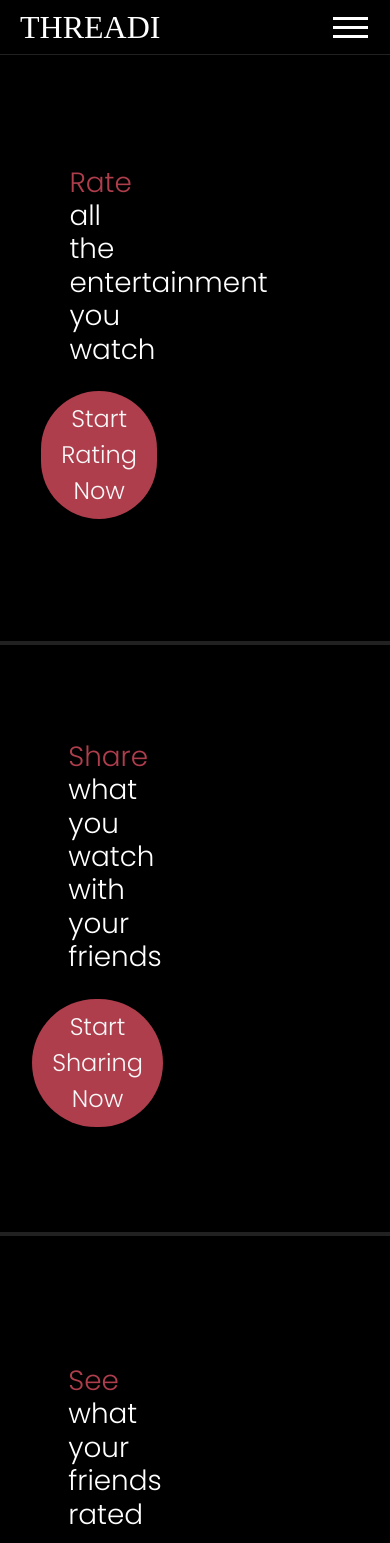
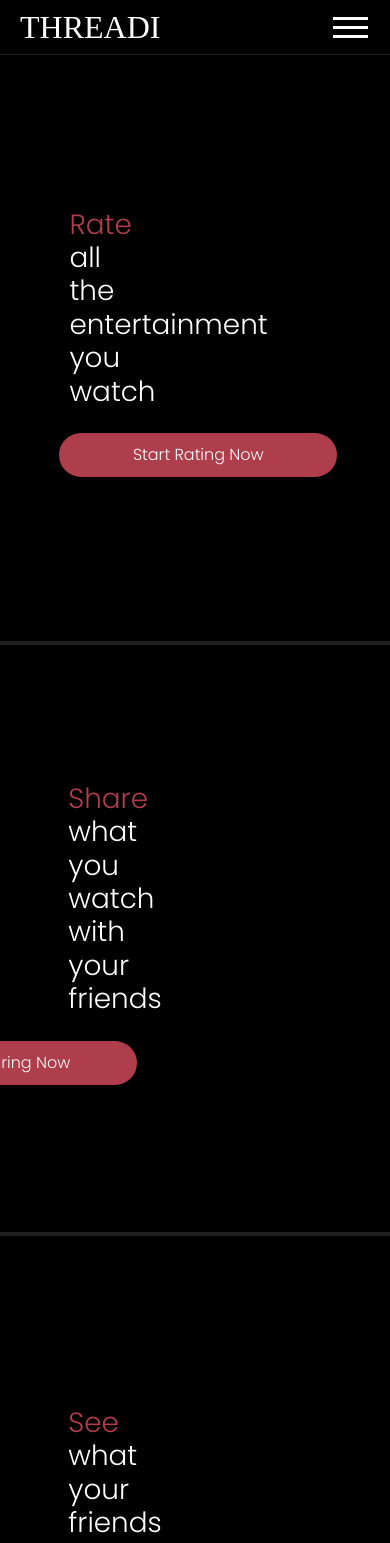
Before and after one commit to Jamesgit22/Threadi, a React (Create React App) app in the folder client/: page / in a window 390 px wide. Shown: the top 1543 px of the page. Built offline with nearby package versions, Linux system fonts and the light colour scheme; no server answers; a web font is replaced by a local one.

Commit message:
set up mobile for buttons

```diff
--- a/client/src/components/home/Home.css
+++ b/client/src/components/home/Home.css
@@ -258,3 +258,21 @@
   font-size: 16px;
   cursor: pointer;
 }
+
+@media (max-width: 850px) {
+  .firstButton,
+  .thirdButton {
+    position: relative;
+    width: 140%;
+    left: 50%;
+    font-size: 1em;
+    z-index: 1;
+  }
+  .secondButton {
+    position: relative;
+    width: 140%;
+    right: 50%;
+    font-size: 1em;
+    z-index: 1;
+  }
+}
```
